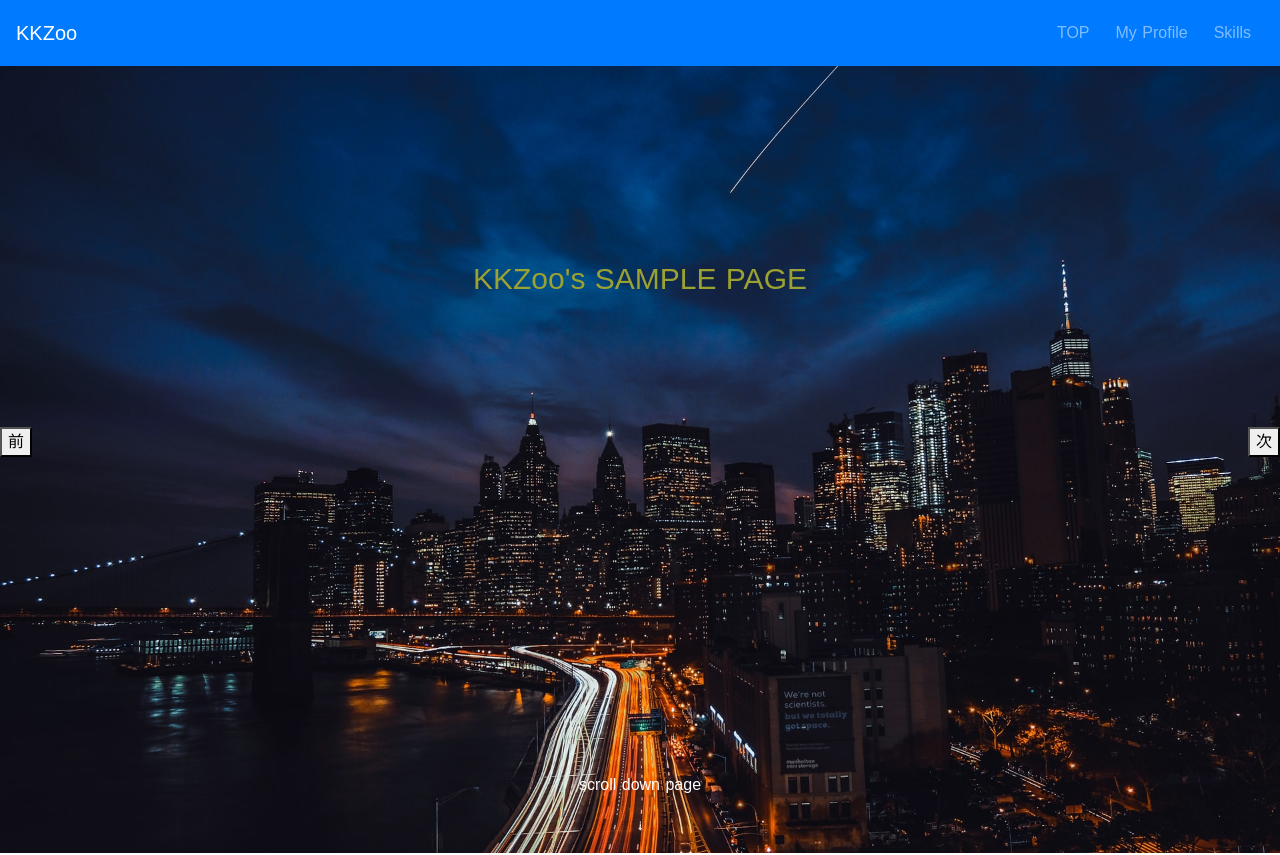
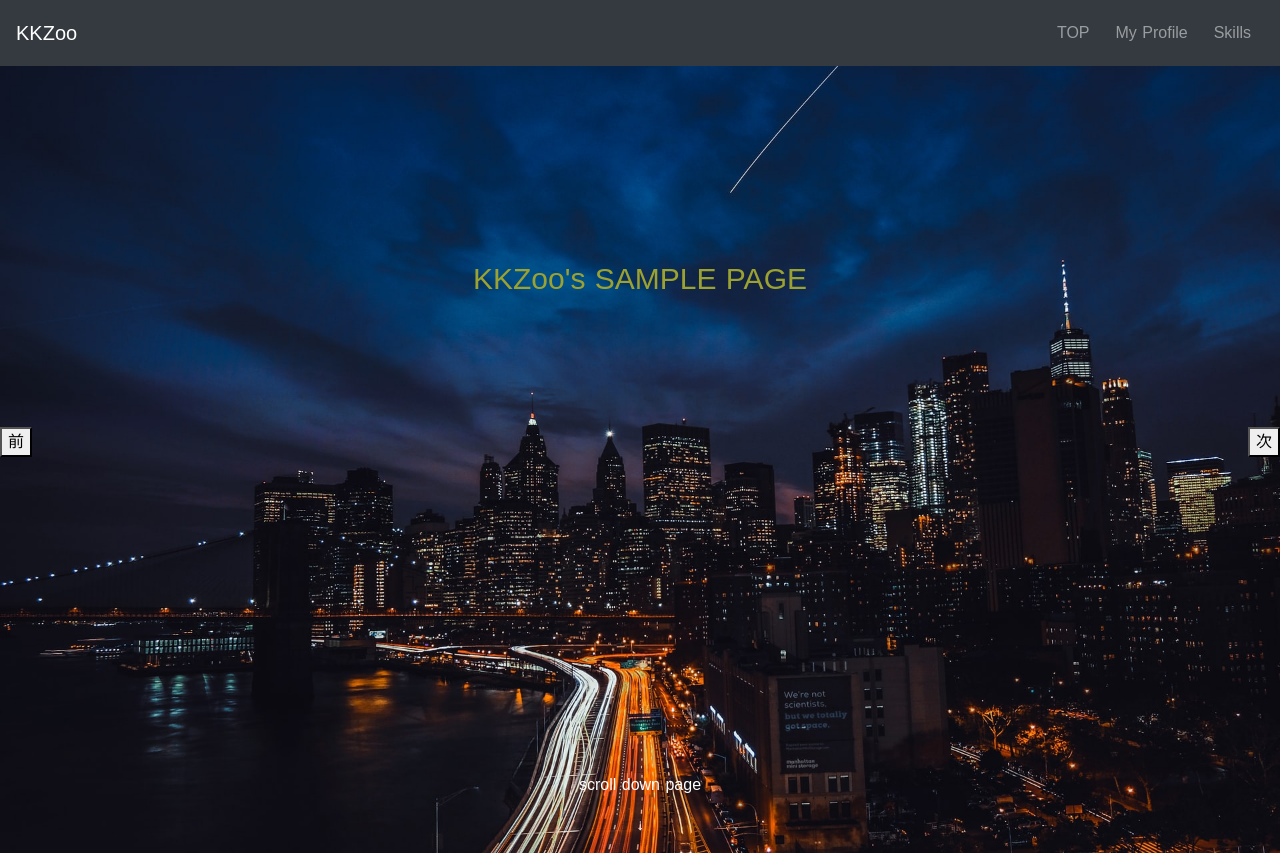
Before and after one commit to KKZoo/nuxt-example-page, a Nuxt app: page / in a window 1280 px wide. Shown: the top 855 px of the page. Built offline with nearby package versions, Linux system fonts and the light colour scheme; a web font is replaced by a local one.

Commit message:
navbarデザインの微調整

```diff
--- a/components/navbar.vue
+++ b/components/navbar.vue
@@ -1,6 +1,6 @@
 <template>
   <div>
-    <b-navbar fixed="top" toggleable="lg" type="dark" variant="primary">
+    <b-navbar fixed="top" toggleable="lg" type="dark" variant="dark">
       <b-navbar-brand href="/">
         KKZoo
       </b-navbar-brand>
```
